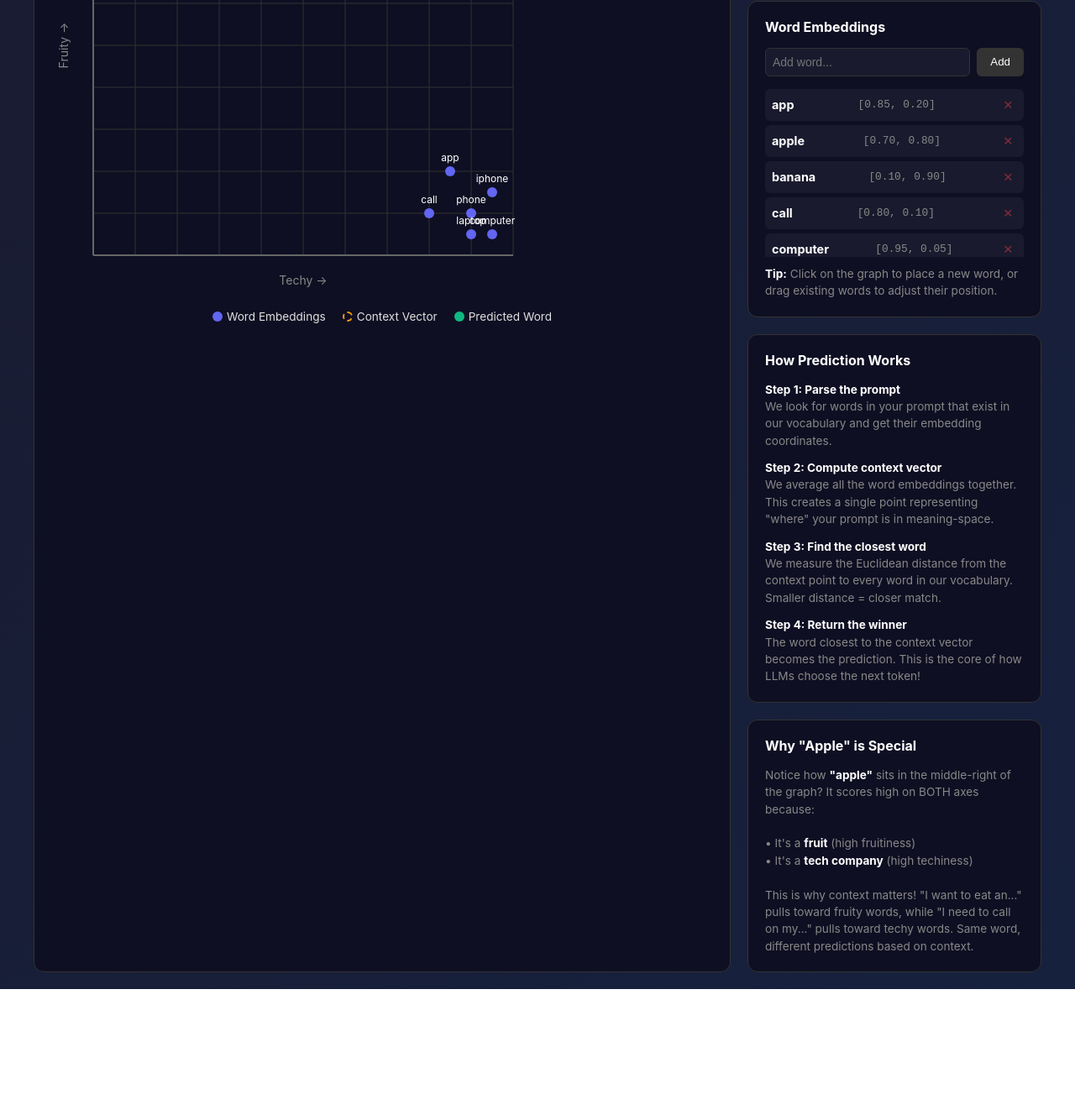
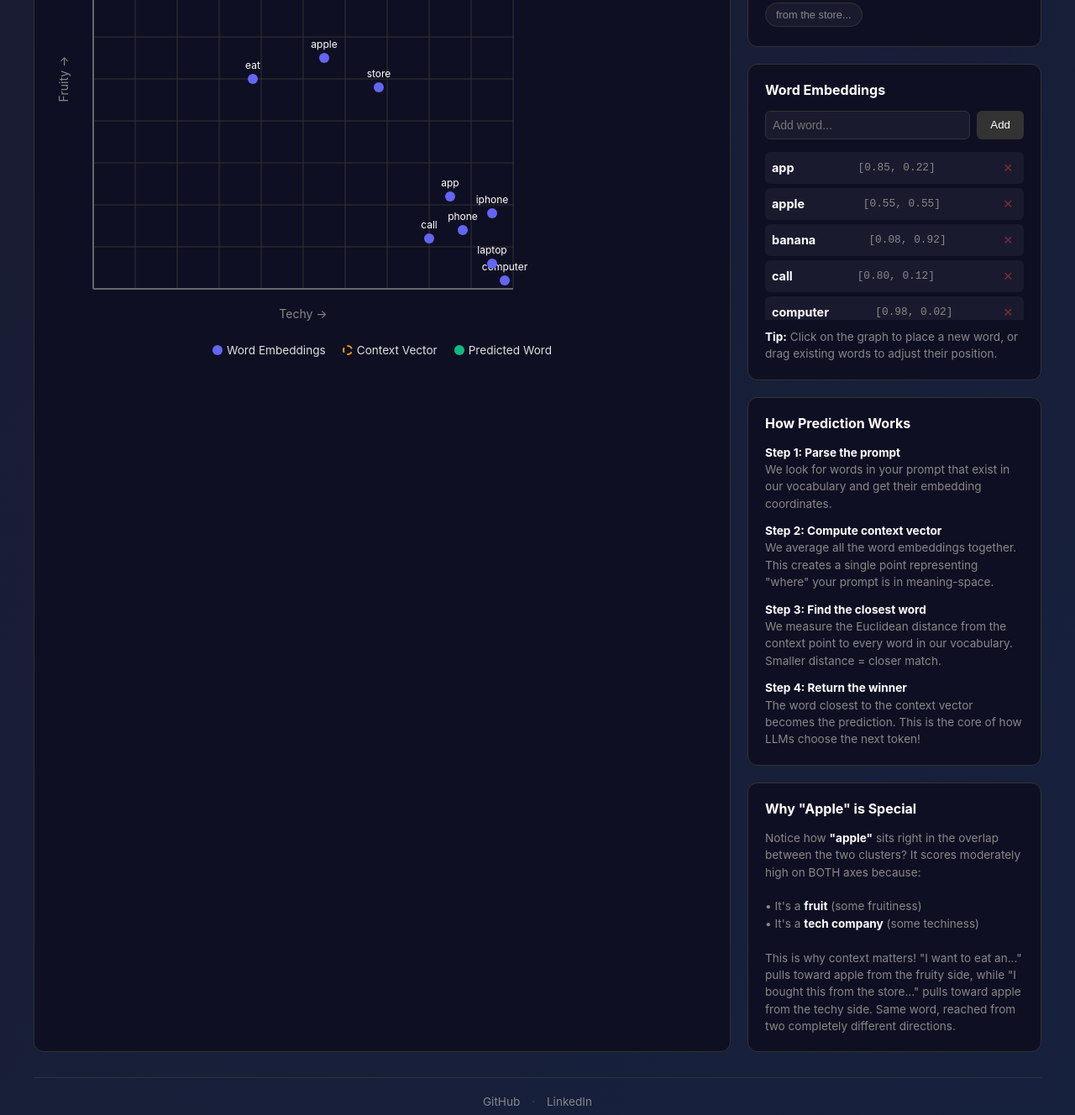
Before and after one commit to bennet-dev/teeny-tiny-lm, a plain HTML site: page index.html in a window 1280 px wide. Shown: the part 852-2180 px from the top of the page at 84% size. Before the commit the page ends 2030 px from the top, so only its background shows below. Drawn offline with Linux system fonts and the light colour scheme.

Commit message:
Tune word embeddings to remove prediction ties, add apple bridge words, and add footer links

```diff
--- a/index.html
+++ b/index.html
@@ -3,7 +3,7 @@
 <head>
     <meta charset="UTF-8">
     <meta name="viewport" content="width=device-width, initial-scale=1.0">
-    <title>Micro-LLM: Understanding Embeddings</title>
+    <title>Teen-Tiny LM: Understanding Embeddings</title>
     <style>
         * {
             box-sizing: border-box;
@@ -597,13 +597,49 @@
                 grid-template-columns: 1fr;
             }
         }
+
+        .footer {
+            text-align: center;
+            margin-top: 30px;
+            padding-top: 20px;
+            border-top: 1px solid #333;
+            font-size: 0.85rem;
+            color: #666;
+        }
+
+        .footer a {
+            color: #888;
+            text-decoration: none;
+            transition: color 0.2s;
+        }
+
+        .footer a:hover {
+            color: #6366f1;
+        }
+
+        .footer-divider {
+            margin: 0 10px;
+            color: #444;
+        }
+        .contact-links {
+            display: flex;
+            justify-content: center;
+            gap: 15px;
+            margin-top: 10px;
+            margin-bottom: 20px;
+        }
     </style>
 </head>
 <body>
     <div class="container">
-        <h1>Micro-LLM Visualizer</h1>
+        <h1>Teen-Tiny LM Visualizer</h1>
         <p class="subtitle">Learn how LLMs predict the next word using 2D embeddings</p>
-
+<div class="contact-links">
+    <a href="https://github.com/bennet-dev" target="_blank" rel="noopener noreferrer">GitHub</a>
+    <span class="footer-divider">·</span>
+    <a href="https://www.linkedin.com/in/bennet-carpenter-580ba811a" target="_blank"
+        rel="noopener noreferrer">LinkedIn</a>
+</div>
         <div class="intro-section">
             <h2>What is this?</h2>
             <p>Large Language Models (LLMs) like ChatGPT predict text by understanding words as <strong>numbers in space</strong>. This is called an <strong>embedding</strong>—each word becomes a point in a multi-dimensional space where similar words are close together.</p>
@@ -615,6 +651,8 @@
             <p>When you type a prompt, the LLM looks at the words you've used, figures out where you are in "meaning space," and predicts which word would naturally come next based on what's nearby.</p>
 
             <span class="try-it">Try it: Type "I want to eat an" and watch it predict a fruit!</span>
+
+
         </div>
 
         <div class="main-layout">
@@ -665,6 +703,7 @@
                         <button class="example-btn" data-prompt="I need to make a call on my">call on my...</button>
                         <button class="example-btn" data-prompt="download the app on my">app on my...</button>
                         <button class="example-btn" data-prompt="fresh squeezed orange">orange juice...</button>
+                        <button class="example-btn" data-prompt="I bought this from the store">from the store...</button>
                     </div>
 
                     <div class="step-indicator" id="stepIndicator" style="display: none;">
@@ -729,33 +768,40 @@
                 <div class="panel">
                     <h2>Why "Apple" is Special</h2>
                     <div class="instructions">
-                        <p>Notice how <strong>"apple"</strong> sits in the middle-right of the graph? It scores high on BOTH axes because:</p>
+                        <p>Notice how <strong>"apple"</strong> sits right in the overlap between the two clusters? It scores moderately high on BOTH axes because:</p>
                         <br>
-                        <p>• It's a <strong>fruit</strong> (high fruitiness)</p>
-                        <p>• It's a <strong>tech company</strong> (high techiness)</p>
+                        <p>• It's a <strong>fruit</strong> (some fruitiness)</p>
+                        <p>• It's a <strong>tech company</strong> (some techiness)</p>
                         <br>
-                        <p>This is why context matters! "I want to eat an..." pulls toward fruity words, while "I need to call on my..." pulls toward techy words. Same word, different predictions based on context.</p>
+                        <p>This is why context matters! "I want to eat an..." pulls toward apple from the fruity side, while "I bought this from the store..." pulls toward apple from the techy side. Same word, reached from two completely different directions.</p>
                     </div>
                 </div>
             </div>
         </div>
+
+        <footer class="footer">
+            <a href="https://github.com/bennet-dev" target="_blank" rel="noopener noreferrer">GitHub</a>
+            <span class="footer-divider">·</span>
+            <a href="https://www.linkedin.com/in/bennet-carpenter-580ba811a" target="_blank" rel="noopener noreferrer">LinkedIn</a>
+        </footer>
     </div>
 
     <script>
         // Default word embeddings [techy, fruity]
         let embeddings = {
-            'apple': [0.7, 0.8],      // Both a fruit and tech company
-            'banana': [0.1, 0.9],     // Very fruity, not techy
-            'orange': [0.2, 0.85],    // Fruit (also telecom, but less known)
-            'phone': [0.9, 0.1],      // Very techy
-            'computer': [0.95, 0.05], // Very techy
-            'eat': [0.1, 0.7],        // Associated with food/fruit
-            'call': [0.8, 0.1],       // Associated with phones
-            'iphone': [0.95, 0.15],   // Very techy, slight fruit connection
-            'juice': [0.15, 0.85],    // Fruity
-            'laptop': [0.9, 0.05],    // Very techy
-            'grape': [0.1, 0.9],      // Very fruity
-            'app': [0.85, 0.2],       // Techy
+            'apple': [0.55, 0.55],    // Both a fruit and tech company - sits in the overlap
+            'banana': [0.08, 0.92],   // Very fruity, not techy
+            'orange': [0.22, 0.85],   // Fruit (also telecom, but less known)
+            'phone': [0.88, 0.14],    // Very techy
+            'computer': [0.98, 0.02], // Very techy
+            'eat': [0.38, 0.50],      // Pulled toward apple so "eat an..." predicts it
+            'call': [0.80, 0.12],     // Associated with phones
+            'iphone': [0.95, 0.18],   // Very techy, slight fruit connection
+            'juice': [0.18, 0.83],    // Fruity
+            'laptop': [0.95, 0.06],   // Very techy
+            'grape': [0.13, 0.89],    // Very fruity
+            'app': [0.85, 0.22],      // Techy
+            'store': [0.68, 0.48],    // Grocery store or Apple Store - bridges to apple from the techy side
         };
 
         // Canvas setup
```
